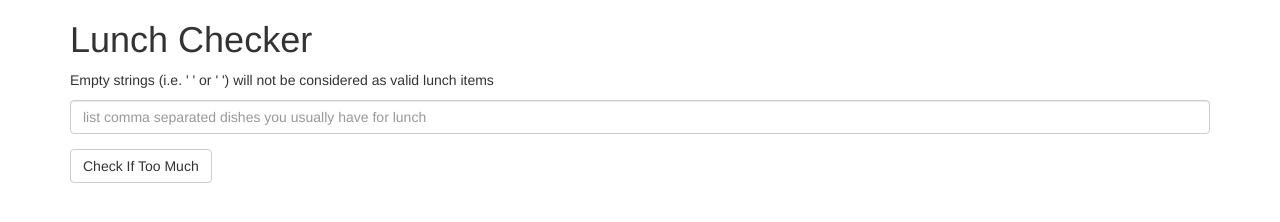
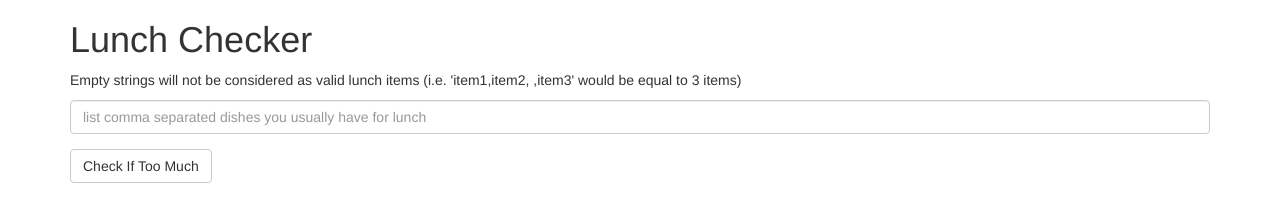
Before and after one commit to Rossed/coursera-angularCourse, a plain HTML site: page assignment1-starter-code/index.html in a window 1280 px wide. Drawn offline with Linux system fonts and the light colour scheme.

Commit message:
Explanation change on <p> element

```diff
--- a/assignment1-starter-code/index.html
+++ b/assignment1-starter-code/index.html
@@ -13,8 +13,7 @@
 <body>
    <div class="container" ng-controller='LunchCheckController'>
      <h1>Lunch Checker</h1>
-     <p>Empty strings (i.e. ' ' or '     ') will not be considered as valid lunch items</p>
-
+     <p>Empty strings will not be considered as valid lunch items (i.e. 'item1,item2,  ,item3' would be equal to 3 items)</p>
          <div class="form-group">
              <input id="lunch-menu"
              type="text"
```
